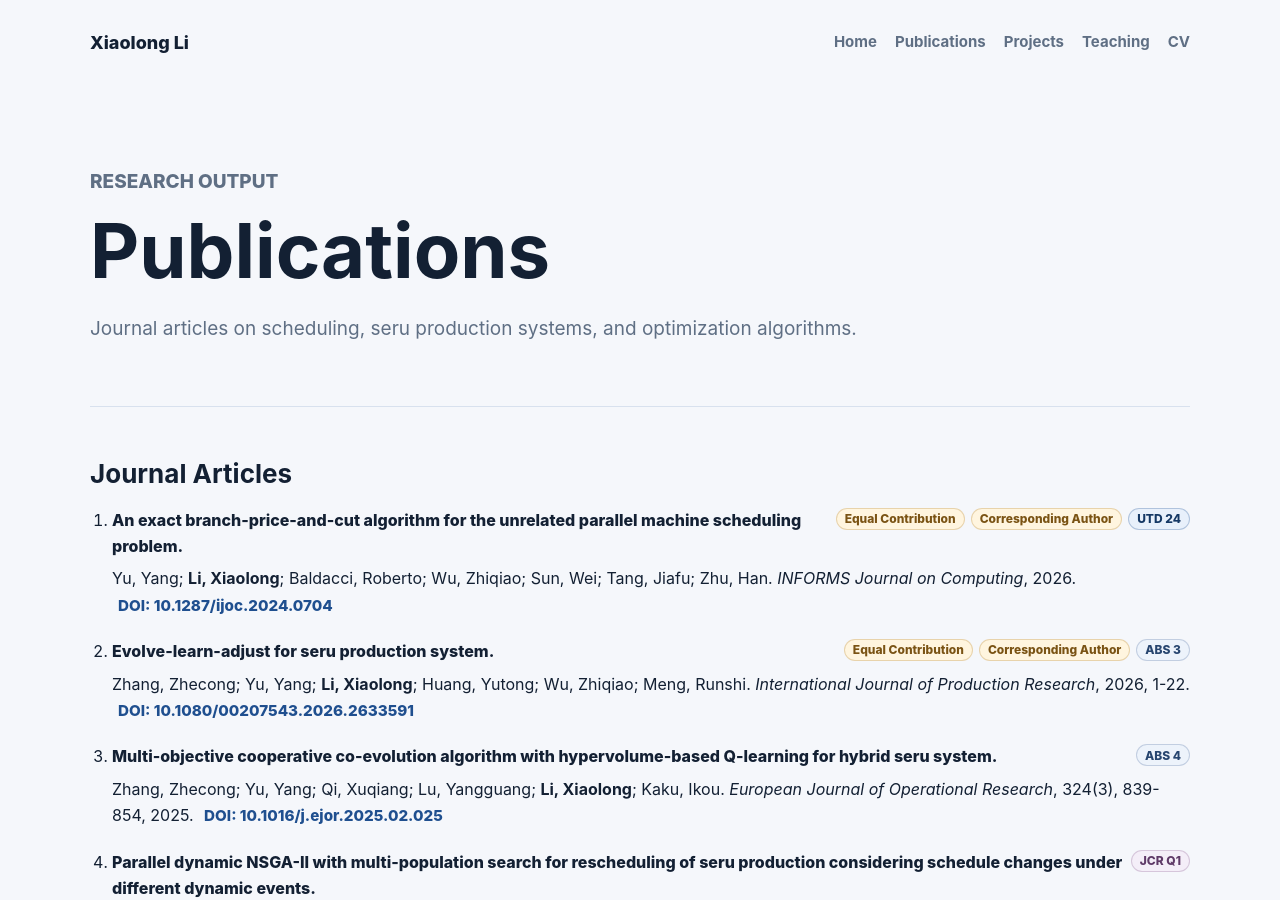
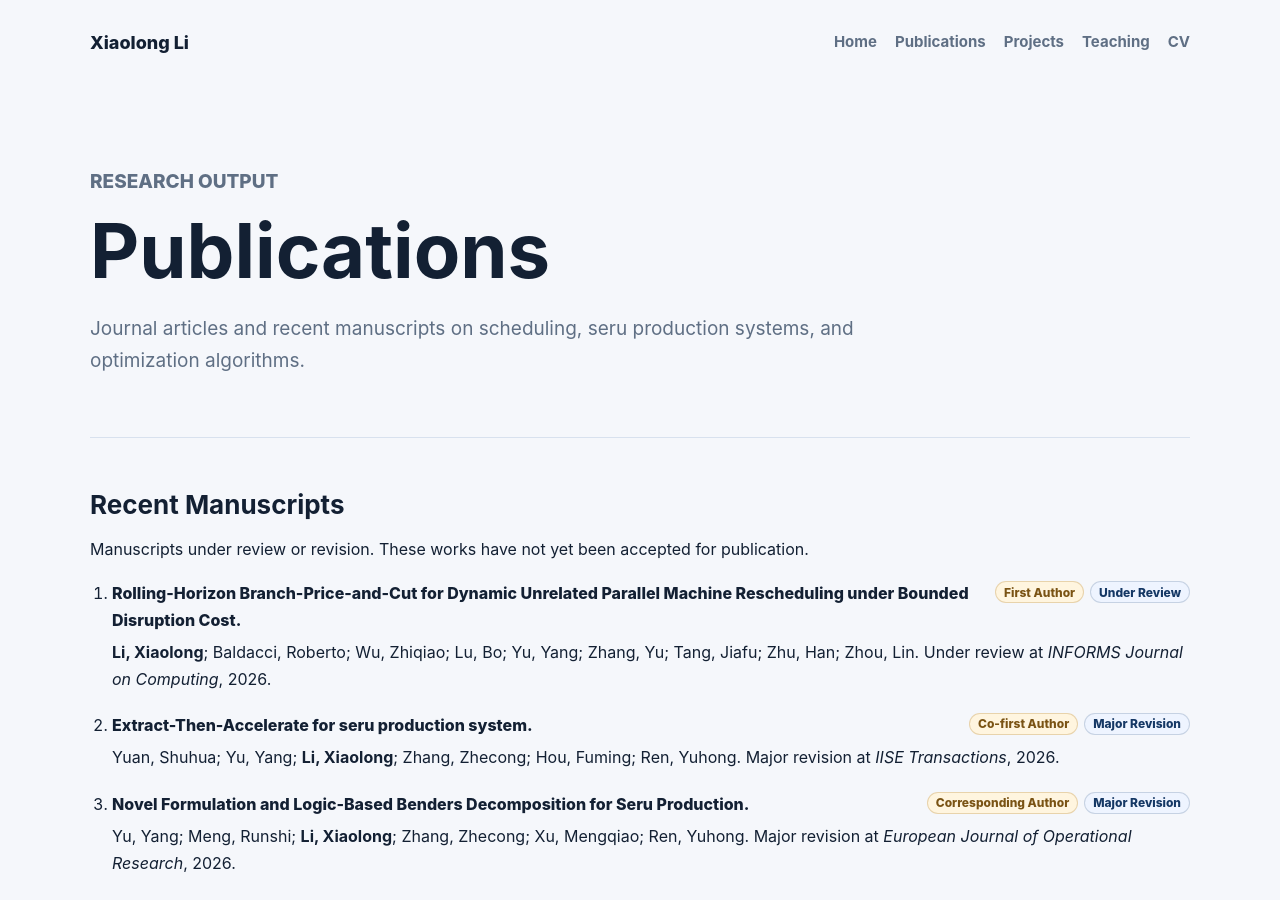
Before and after one commit to Luckydragon96/Luckydragon96.github.io, a Jekyll site: the page built from publications.md, in a window 1280 px wide and 900 px high. Built offline with Jekyll 4.4.1, drawn with Linux system fonts in a browser that asks for light colours.

Commit message:
Add three recent manuscripts to Publications

```diff
--- a/publications.md
+++ b/publications.md
@@ -7,7 +7,29 @@ permalink: /publications/
 <section class="page-header">
   <p class="eyebrow">Research Output</p>
   <h1>Publications</h1>
-  <p>Journal articles on scheduling, seru production systems, and optimization algorithms.</p>
+  <p>Journal articles and recent manuscripts on scheduling, seru production systems, and optimization algorithms.</p>
+</section>
+
+<section class="section">
+  <h2>Recent Manuscripts</h2>
+  <p>Manuscripts under review or revision. These works have not yet been accepted for publication.</p>
+  <ol class="publication-list">
+    <li>
+      <div class="publication-heading"><strong class="publication-title">Rolling-Horizon Branch-Price-and-Cut for Dynamic Unrelated Parallel Machine Rescheduling under Bounded Disruption Cost.</strong> <span class="pub-badges"><span class="pub-badge pub-badge--role">First Author</span><span class="pub-badge">Under Review</span></span></div>
+      <strong>Li, Xiaolong</strong>; Baldacci, Roberto; Wu, Zhiqiao; Lu, Bo; Yu, Yang; Zhang, Yu; Tang, Jiafu; Zhu, Han; Zhou, Lin.
+      Under review at <em>INFORMS Journal on Computing</em>, 2026.
+    </li>
+    <li>
+      <div class="publication-heading"><strong class="publication-title">Extract-Then-Accelerate for seru production system.</strong> <span class="pub-badges"><span class="pub-badge pub-badge--role">Co-first Author</span><span class="pub-badge">Major Revision</span></span></div>
+      Yuan, Shuhua; Yu, Yang; <strong>Li, Xiaolong</strong>; Zhang, Zhecong; Hou, Fuming; Ren, Yuhong.
+      Major revision at <em>IISE Transactions</em>, 2026.
+    </li>
+    <li>
+      <div class="publication-heading"><strong class="publication-title">Novel Formulation and Logic-Based Benders Decomposition for Seru Production.</strong> <span class="pub-badges"><span class="pub-badge pub-badge--role">Corresponding Author</span><span class="pub-badge">Major Revision</span></span></div>
+      Yu, Yang; Meng, Runshi; <strong>Li, Xiaolong</strong>; Zhang, Zhecong; Xu, Mengqiao; Ren, Yuhong.
+      Major revision at <em>European Journal of Operational Research</em>, 2026.
+    </li>
+  </ol>
 </section>
 
 <section class="section">
```
